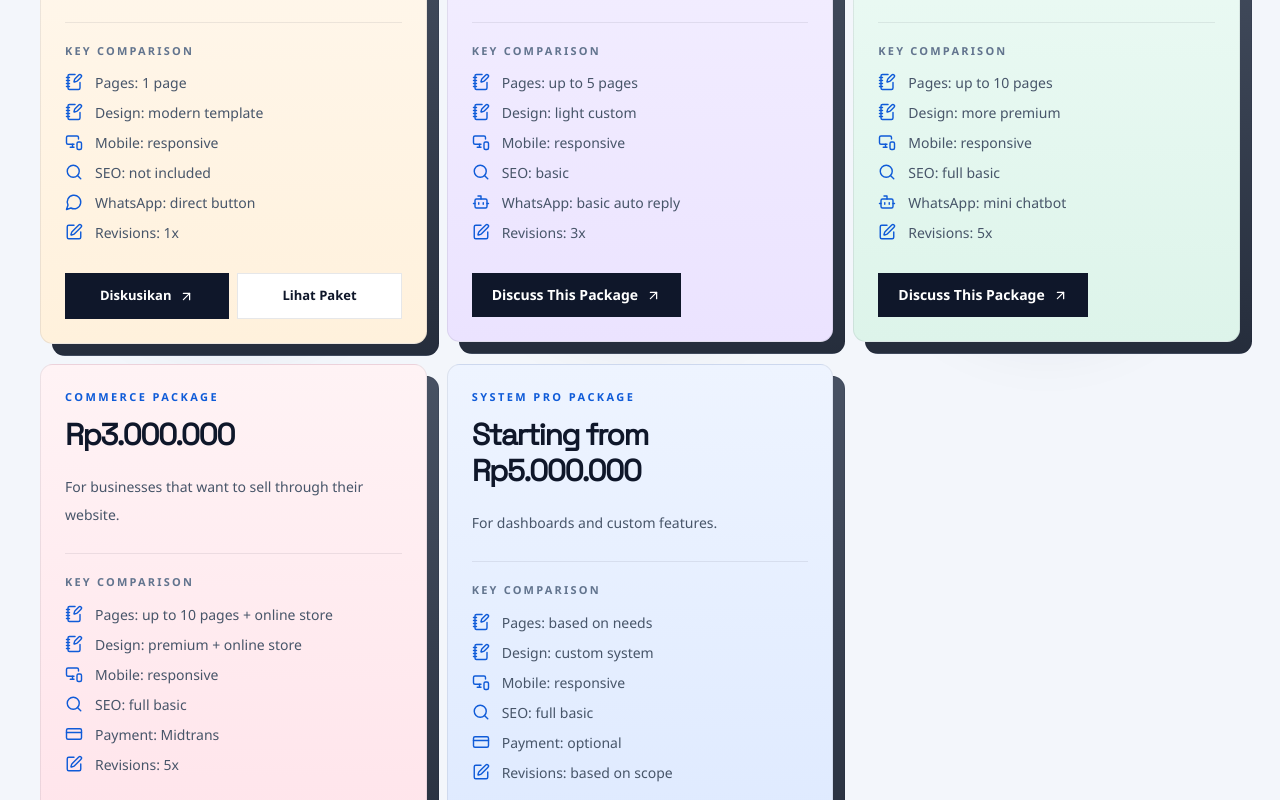
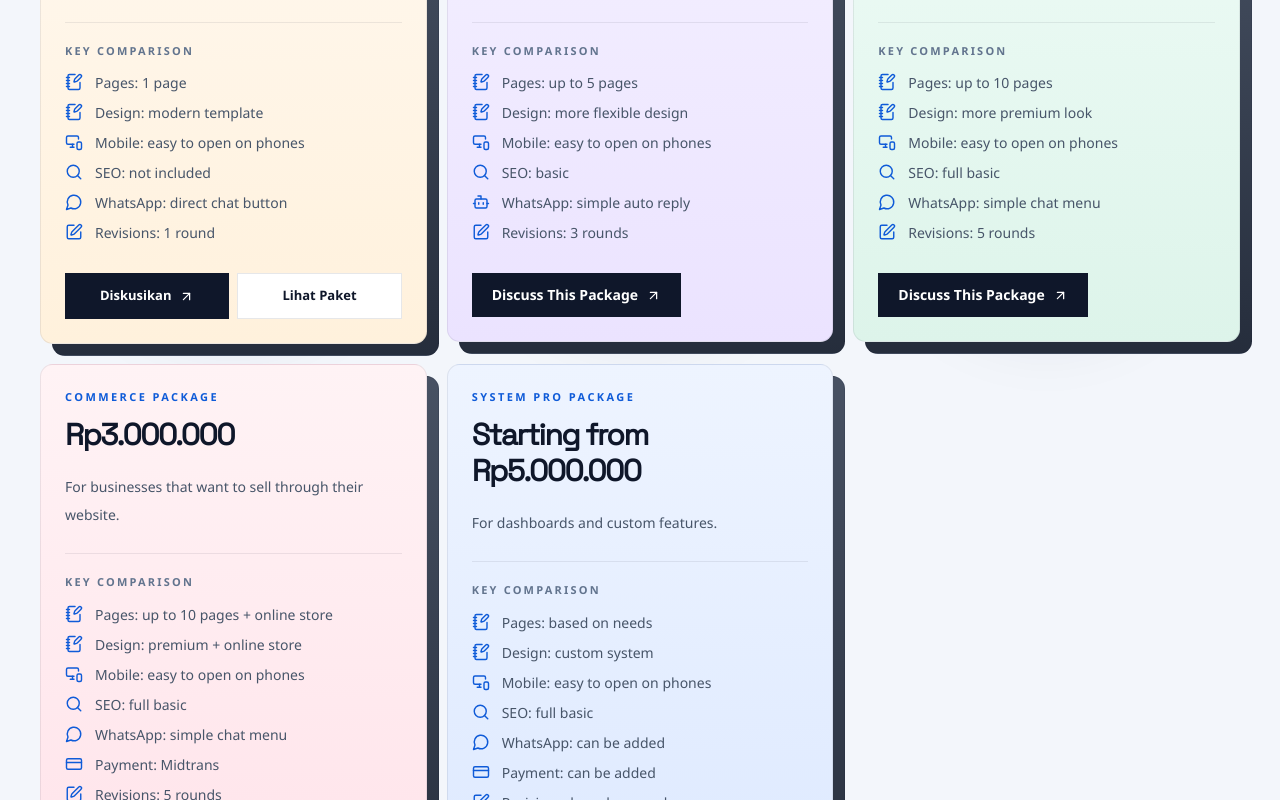
Before and after one commit to abcrd54/siapdigital, a React (Vite) app: page / in a window 1280 px wide. Shown: the part 1640-2440 px from the top of the page. Built offline with nearby package versions, Linux system fonts and the light colour scheme; what @lordicon/element would draw is missing.

Commit message:
update content

```diff
--- a/src/data/content.js
+++ b/src/data/content.js
@@ -99,12 +99,12 @@ export const siteCopy = {
           price: "Rp500.000",
           summary: "Untuk usaha kecil yang ingin cepat online.",
           features: [
-            "Halaman: 1 halaman",
-            "Desain: template modern",
-            "Mobile: responsive",
+            "Jumlah halaman: 1 halaman",
+            "Tampilan: template modern",
+            "HP: nyaman dibuka di mobile",
             "SEO: belum termasuk",
-            "WhatsApp: tombol langsung",
-            "Revisi: 1x",
+            "WhatsApp: tombol chat langsung",
+            "Revisi: 1 kali",
           ],
         },
         {
@@ -112,12 +112,12 @@ export const siteCopy = {
           price: "Rp1.000.000",
           summary: "Untuk bisnis yang butuh website lebih lengkap.",
           features: [
-            "Halaman: hingga 5 halaman",
-            "Desain: custom ringan",
-            "Mobile: responsive",
+            "Jumlah halaman: sampai 5 halaman",
+            "Tampilan: desain lebih fleksibel",
+            "HP: nyaman dibuka di mobile",
             "SEO: dasar",
-            "WhatsApp: auto reply basic",
-            "Revisi: 3x",
+            "WhatsApp: balasan otomatis sederhana",
+            "Revisi: 3 kali",
           ],
           featured: true,
         },
@@ -126,12 +126,12 @@ export const siteCopy = {
           price: "Rp1.750.000",
           summary: "Untuk bisnis yang ingin tampil lebih serius.",
           features: [
-            "Halaman: hingga 10 halaman",
-            "Desain: lebih premium",
-            "Mobile: responsive",
+            "Jumlah halaman: sampai 10 halaman",
+            "Tampilan: desain lebih premium",
+            "HP: nyaman dibuka di mobile",
             "SEO: dasar lengkap",
-            "WhatsApp: mini chatbot",
-            "Revisi: 5x",
+            "WhatsApp: menu chat sederhana",
+            "Revisi: 5 kali",
           ],
         },
         {
@@ -139,12 +139,13 @@ export const siteCopy = {
           price: "Rp3.000.000",
           summary: "Untuk bisnis yang ingin jualan lewat website.",
           features: [
-            "Halaman: hingga 10 halaman + toko online",
-            "Desain: premium + toko online",
-            "Mobile: responsive",
+            "Jumlah halaman: sampai 10 halaman + toko online",
+            "Tampilan: desain premium + toko online",
+            "HP: nyaman dibuka di mobile",
             "SEO: dasar lengkap",
-            "Payment: Midtrans",
-            "Revisi: 5x",
+            "WhatsApp: menu chat sederhana",
+            "Pembayaran: Midtrans",
+            "Revisi: 5 kali",
           ],
         },
         {
@@ -152,12 +153,13 @@ export const siteCopy = {
           price: "Mulai Rp5.000.000",
           summary: "Untuk kebutuhan dashboard dan fitur custom.",
           features: [
-            "Halaman: sesuai kebutuhan",
-            "Desain: custom system",
-            "Mobile: responsive",
+            "Jumlah halaman: sesuai kebutuhan",
+            "Tampilan: sistem custom",
+            "HP: nyaman dibuka di mobile",
             "SEO: dasar lengkap",
-            "Payment: opsional",
-            "Revisi: sesuai scope",
+            "WhatsApp: bisa ditambahkan",
+            "Pembayaran: bisa ditambahkan",
+            "Revisi: menyesuaikan kebutuhan",
           ],
         },
       ],
@@ -327,10 +329,10 @@ export const siteCopy = {
           features: [
             "Pages: 1 page",
             "Design: modern template",
-            "Mobile: responsive",
+            "Mobile: easy to open on phones",
             "SEO: not included",
-            "WhatsApp: direct button",
-            "Revisions: 1x",
+            "WhatsApp: direct chat button",
+            "Revisions: 1 round",
           ],
         },
         {
@@ -339,11 +341,11 @@ export const siteCopy = {
           summary: "For businesses that need a fuller website.",
           features: [
             "Pages: up to 5 pages",
-            "Design: light custom",
-            "Mobile: responsive",
+            "Design: more flexible design",
+            "Mobile: easy to open on phones",
             "SEO: basic",
-            "WhatsApp: basic auto reply",
-            "Revisions: 3x",
+            "WhatsApp: simple auto reply",
+            "Revisions: 3 rounds",
           ],
           featured: true,
         },
@@ -353,11 +355,11 @@ export const siteCopy = {
           summary: "For businesses that want a stronger presence.",
           features: [
             "Pages: up to 10 pages",
-            "Design: more premium",
-            "Mobile: responsive",
+            "Design: more premium look",
+            "Mobile: easy to open on phones",
             "SEO: full basic",
-            "WhatsApp: mini chatbot",
-            "Revisions: 5x",
+            "WhatsApp: simple chat menu",
+            "Revisions: 5 rounds",
           ],
         },
         {
@@ -367,10 +369,11 @@ export const siteCopy = {
           features: [
             "Pages: up to 10 pages + online store",
             "Design: premium + online store",
-            "Mobile: responsive",
+            "Mobile: easy to open on phones",
             "SEO: full basic",
+            "WhatsApp: simple chat menu",
             "Payment: Midtrans",
-            "Revisions: 5x",
+            "Revisions: 5 rounds",
           ],
         },
         {
@@ -380,10 +383,11 @@ export const siteCopy = {
           features: [
             "Pages: based on needs",
             "Design: custom system",
-            "Mobile: responsive",
+            "Mobile: easy to open on phones",
             "SEO: full basic",
-            "Payment: optional",
-            "Revisions: based on scope",
+            "WhatsApp: can be added",
+            "Payment: can be added",
+            "Revisions: based on needs",
           ],
         },
       ],
```
